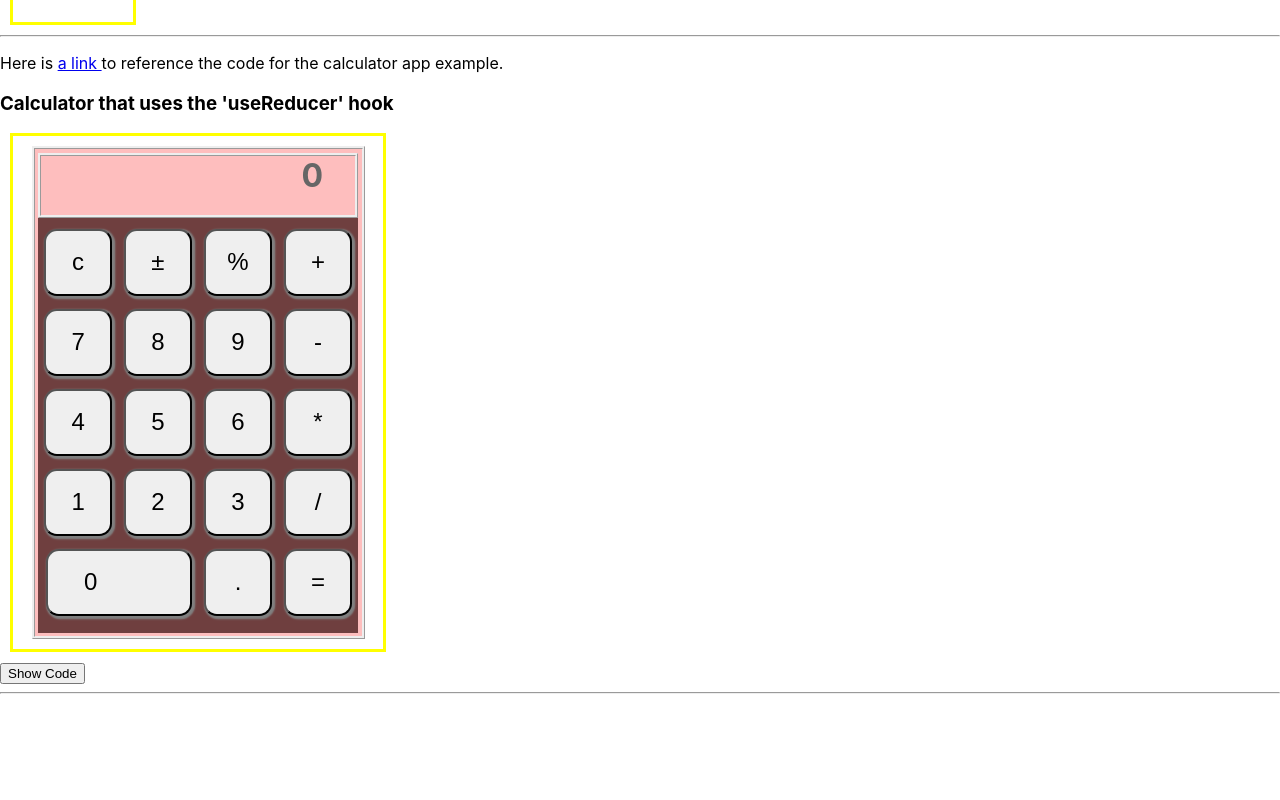
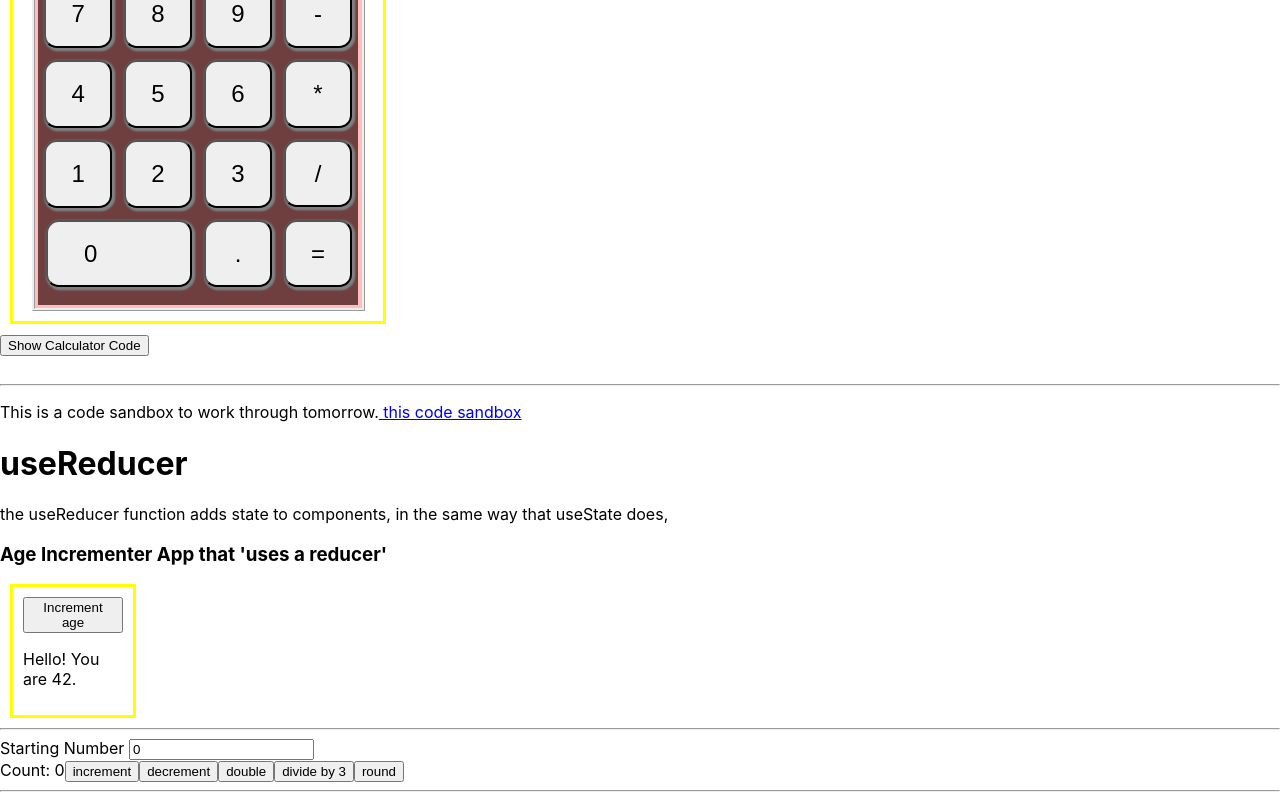
Before and after one commit to christine-iyer/counter, a React (Create React App) app: page / in a window 1280 px wide. Shown: the part 1339-2139 px from the top of the page. Before the commit the page ends 2041 px from the top, so only its background shows below. Built offline with nearby package versions, Linux system fonts and the light colour scheme.

Commit message:
found some great uses with reducer. need to run through more.

```diff
--- a/src/App.js
+++ b/src/App.js
@@ -2,7 +2,8 @@ import { useState } from 'react';
 import Counter from './components/useState/Counter'
 import Effect from './components/useEffect/Effect'
 import Reducer from './components/useReducer/Reducer'
-import Calculator from './components/useReducer/Calculator';
+import Calculator from './components/useEffect/Calculator/Calculator';
+import ToDoList from './components/useReducer/ToDoList'
 import useEffect1 from './photos/useEffect1.png'
 import useEffect2 from './photos/useEffect2.png'
 import calc1 from './photos/calc1.png'
@@ -20,6 +21,7 @@ function App() {
       </header>
       <Counter />
       <>
+      <hr></hr>
         <h1>useEffect</h1>
         <p>useEffect is a React Hook that lets you synchronize a component with an external system.
           This hook uses side effects from actions. Side effects include data fetching, setting up a subscription,
@@ -27,42 +29,49 @@ function App() {
         <h3>Modal 'uses effects'</h3>
         <p>The modal is a perfect illustration of the use Effect hook. Paraphrasing from
           <a href="https://javascript.plainenglish.io/react-modals-can-be-opened-from-useeffect-now-1689f997b284"> this medium article </a>
-a state variable tracks whether a modal should be open or closed. The state is updated inside the useEffect hook.
-Clicking the open button will update the screen with a modal that has the 2 snippets of code I used to build the modal.
+          a state variable tracks whether a modal should be open or closed. The state is updated inside the useEffect hook.
+          Clicking the open button will update the screen with a modal that has the 2 snippets of code I used to build the modal.
         </p>
-        <button onClick={() => setShowEffect(true)}>Show Code
+        <button onClick={() => setShowEffect(true)}>Show Modal Code
         </button>
         <Effect className="modal" isOpen={showEffect}>
-          <h1>useEffect Hook Example</h1>
+          <h1>useEffect Hook Example #1</h1>
           <div>
-            <img src={useEffect1} width='300' height='300' alt= ''></img>
-            <img src={useEffect2} width='300' height='300' alt= ''></img>
+            <img src={useEffect1} width='300' height='300' alt=''></img>
+            <img src={useEffect2} width='300' height='300' alt=''></img>
           </div>
           <br />
           <button onClick={() =>
-            setShowEffect(false)}>Close</button>
+            setShowEffect(false)}>Hide Code</button>
         </Effect>
+        <Calculator />
+        <button onClick={() => setShowReducer(true)}>Show Calculator Code
+        </button>
+        <Effect className="modal" isOpen={showReducer}>
+          <h1>useEffect Hook Example #2</h1>
+          <div>
+            <img src={calc1} width='150' height='150' alt=''></img>
+            <img src={calc2} width='150' height='150' alt=''></img>
+            <img src={calc3} width='150' height='150' alt=''></img>
+            <img src={calc4} width='150' height='150' alt=''></img>
+          </div>
+          <br />
+          <button onClick={() =>
+            setShowReducer(false)}>Hide Code</button>
+        </Effect>
+
+
         <br />
         <br />
         <hr></hr>
+        <p>This is a code sandbox to work through tomorrow.
+          <a href="https://codesandbox.io/s/crystalcuonter-xx94fz"> this code sandbox </a>
+           </p>
+
         <Reducer />
         <hr></hr>
-        <Calculator />
-        <button onClick={() => setShowReducer(true)}>Show Code
-        </button>
-        <Effect className="modal" isOpen={showReducer}>
-          <h1>useEffect Hook Example</h1>
-          <div>
-            <img src={calc1} width='150' height='150' alt= ''></img>
-            <img src={calc2} width='150' height='150' alt= ''></img>
-            <img src={calc3} width='150' height='150' alt= ''></img>
-            <img src={calc4} width='150' height='150' alt= ''></img>
-          </div>
-          <br />
-          <button onClick={() =>
-            setShowReducer(false)}>Close</button>
-        </Effect>
 
+<ToDoList />
         <hr></hr>
       </>
     </div>
--- /dev/null
+++ b/src/components/useReducer/ToDoList.js
@@ -0,0 +1,72 @@
+import React, { useState, useReducer } from "react";
+// initial component state
+
+const initialState = { count: 0 };
+// string constatnts
+const ACTIONS = {
+     DECREMENT: "decrement",
+     INCREMENT: "increment",
+     DOUBLE: "double",
+     DIVIDE3: "divide3",
+     ROUND: "round"
+
+
+};
+// (currentState,actionObject)=> newState
+function reducer(state, action) {
+     switch (action.type) {
+          case "increment":
+               return { count: state.count + 1 };
+          case "decrement":
+               return { count: state.count - 1 };
+          case "double":
+               return { count: state.count * 2 };
+          case "divide3":
+               return { count: (state.count / 3).toFixed(2) };
+          case "round":
+               return { count: Math.round(state.count) };
+          default:
+               throw new Error();
+     }
+}
+
+export default function ToDoList() {
+     const [count, setCount]=useState({
+          count:0
+
+     })
+     const handleChange = (event)=> {
+          setCount({...count, [event.target.name]: event.target.value})
+     }
+     const [state, dispatch] = useReducer(reducer, initialState);
+     return (
+          <>
+               {'Starting Number '}<input value={count.count} type='number' onChange={handleChange} name="count"></input><br />
+               <span>Count: {state.count}</span>
+               <button onClick={() =>
+                    dispatch({ type: ACTIONS.INCREMENT })}>
+                    increment
+               </button>
+               <button onClick={() => {
+                    dispatch({ type: ACTIONS.DECREMENT })
+               }}>
+                    decrement
+               </button>
+               <button onClick={() => {
+                    dispatch({ type: ACTIONS.DOUBLE })
+               }}>
+                    double
+               </button>
+               <button onClick={() => {
+                    dispatch({ type: ACTIONS.DIVIDE3 })
+               }}>
+                    divide by 3
+               </button>
+               <button onClick={() => {
+                    dispatch({ type: ACTIONS.ROUND })
+               }}>
+                    round
+               </button>
+          </>
+     );
+}
```
Also changed, not shown: src/components/useEffect/Calculator/Calculator.js (renamed from src/components/useReducer/Calculator.js), src/components/useEffect/Calculator/CalculatorKey.js (renamed from src/components/useReducer/CalculatorKey.js), src/components/useEffect/Calculator/styles.css (renamed from src/components/useReducer/styles.css).
